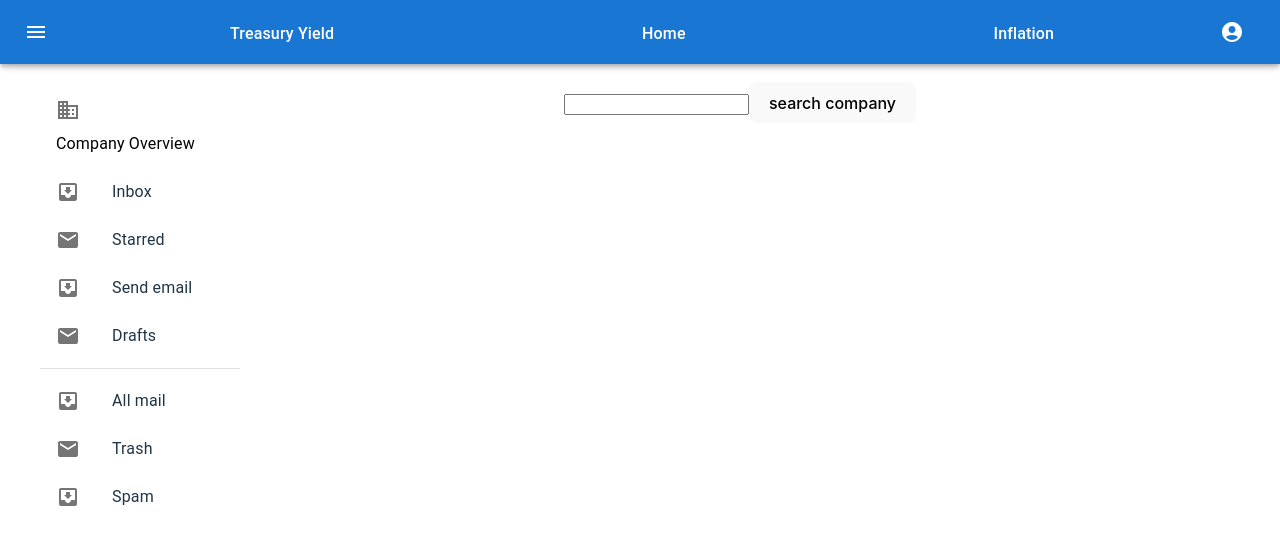
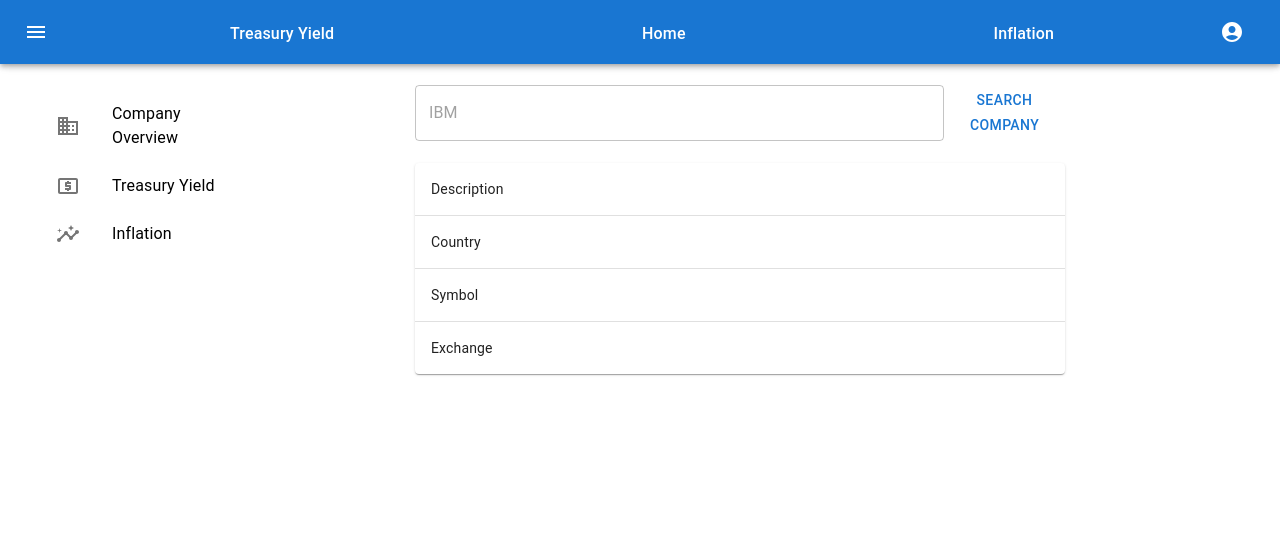
Before and after one commit to ChrisDietrich405/marcelo-api-9-8, a React (Vite) app: page /company-overview in a window 1280 px wide. Shown: the top 544 px of the page. Built offline with nearby package versions, Linux system fonts and the light colour scheme.

Commit message:
feat styled company overview

```diff
--- a/src/App.tsx
+++ b/src/App.tsx
@@ -27,7 +27,6 @@ function App() {
             <Route path="/treasury-yield" element={<TreasuryYield />} />
             <Route path="/inflation" element={<Inflation />} />
             <Route path="/company-overview" element={<CompanyOverview />} />
-
           </Routes>
         </main>
       </div>
--- a/src/components/Sidebar.tsx
+++ b/src/components/Sidebar.tsx
@@ -9,45 +9,57 @@ import InboxIcon from "@mui/icons-material/MoveToInbox";
 import MailIcon from "@mui/icons-material/Mail";
 import CompanyOverview from "../pages/CompanyOverview";
 import BusinessIcon from "@mui/icons-material/Business";
+import LocalAtmIcon from "@mui/icons-material/LocalAtm";
+import InsightsIcon from "@mui/icons-material/Insights";
 import { Link } from "react-router-dom";
 const Sidebar = () => {
   return (
     <div>
       {" "}
       <List>
-        <ListItem disablePadding>
+
+        <ListItem
+          disablePadding
+          button
+          component={Link}
+          to="/company-overview"
+          style={{ color: "black" }}
+        >
             <ListItemButton>
-            <Link to="/company-overview" style={{color: "black"}}>
               <ListItemIcon>
                 <BusinessIcon />
               </ListItemIcon>
               <ListItemText primary="Company Overview" />
-            </Link>
             </ListItemButton>
         </ListItem>
-        {["Inbox", "Starred", "Send email", "Drafts"].map((text, index) => (
-          <ListItem key={text} disablePadding>
+        <ListItem
+          disablePadding
+          button
+          component={Link}
+          to="/treasury-yield"
+          style={{ color: "black" }}
+        >
           <ListItemButton>
             <ListItemIcon>
-                {index % 2 === 0 ? <InboxIcon /> : <MailIcon />}
+              <LocalAtmIcon />
             </ListItemIcon>
-              <ListItemText primary={text} />
+            <ListItemText primary="Treasury Yield" />
           </ListItemButton>
         </ListItem>
-        ))}
-      </List>
-      <Divider />
-      <List>
-        {["All mail", "Trash", "Spam"].map((text, index) => (
-          <ListItem key={text} disablePadding>
+        <ListItem
+          disablePadding
+          button
+          component={Link}
+          to="/inflation"
+          style={{ color: "black" }}
+        >
           <ListItemButton>
             <ListItemIcon>
-                {index % 2 === 0 ? <InboxIcon /> : <MailIcon />}
+              <InsightsIcon />
             </ListItemIcon>
-              <ListItemText primary={text} />
+            <ListItemText primary="Inflation" />
           </ListItemButton>
         </ListItem>
-        ))}
       </List>
     </div>
   );
--- a/src/pages/CompanyOverview.tsx
+++ b/src/pages/CompanyOverview.tsx
@@ -1,37 +1,97 @@
 import React, { useEffect, useState } from "react";
 //https://www.alphavantage.co/query?function=OVERVIEW&symbol=IBM&apikey=demo
-
+import Button from "@mui/material/Button";
+import Table from "@mui/material/Table";
+import TableBody from "@mui/material/TableBody";
+import TableCell from "@mui/material/TableCell";
+import TableContainer from "@mui/material/TableContainer";
+import TableHead from "@mui/material/TableHead";
+import TableRow from "@mui/material/TableRow";
+import Paper from "@mui/material/Paper";
+import TextField from "@mui/material/TextField";
 interface CompanyState {
   Name: string;
   Symbol: string;
   Description: string;
   Country: string;
-    Exchange: string
+  Exchange: string;
 }
 
 const CompanyOverview = () => {
-  const [company, setCompany] = useState<CompanyState | null>(null)
-  const [symbolQuery, setSymbolQuery] = useState<string>("")
+  const [company, setCompany] = useState<CompanyState | null>(null);
+  const [symbolQuery, setSymbolQuery] = useState<string>("");
 
   const fetchCompanyOverview = async () => {
-    if(symbolQuery) {
+    if (symbolQuery) {
       const response = await fetch(
         `https://www.alphavantage.co/query?function=OVERVIEW&symbol=${symbolQuery}&apikey=${
           import.meta.env.VITE_ALPHAVANTAGE_KEY
         }`
       );
-    const data = await response.json()
-    setCompany(data)
+      const data = await response.json();
+      console.log(data);
+      setCompany(data);
     } else {
-        alert("big problems")
+      alert("big problems");
     }
   };
 
-  return <div>
-    <input type="text" value={symbolQuery} onChange={(e) => setSymbolQuery(e.target.value)} />
-    <button onClick={fetchCompanyOverview}>search company</button>
+  return (
+    <div>
+      <div style={{ display: "flex", alignItems: "center" }}>
+        <TextField
+          fullWidth
+          placeholder="IBM"
+          inputProps={{ "aria-label": "description" }}
+          type="text"
+          value={symbolQuery}
+          onChange={(e) => setSymbolQuery(e.target.value)}
+        />
+        <Button onClick={fetchCompanyOverview} variant="text">
+          search company
+        </Button>
+      </div>
       <h2>{company?.Name}</h2>
-  </div>;
+      <TableContainer component={Paper}>
+        <Table sx={{ minWidth: 650 }} aria-label="simple table">
+          <TableBody>
+            <TableRow
+              sx={{ "&:last-child td, &:last-child th": { border: 0 } }}
+            >
+              <TableCell component="th" scope="row">
+                Description
+              </TableCell>
+              <TableCell>{company?.Description}</TableCell>
+            </TableRow>
+            <TableRow
+              sx={{ "&:last-child td, &:last-child th": { border: 0 } }}
+            >
+              <TableCell component="th" scope="row">
+                Country
+              </TableCell>
+              <TableCell>{company?.Country}</TableCell>
+            </TableRow>
+            <TableRow
+              sx={{ "&:last-child td, &:last-child th": { border: 0 } }}
+            >
+              <TableCell component="th" scope="row">
+                Symbol
+              </TableCell>
+              <TableCell>{company?.Symbol}</TableCell>
+            </TableRow>
+            <TableRow
+              sx={{ "&:last-child td, &:last-child th": { border: 0 } }}
+            >
+              <TableCell component="th" scope="row">
+                Exchange
+              </TableCell>
+              <TableCell>{company?.Exchange}</TableCell>
+            </TableRow>
+          </TableBody>
+        </Table>
+      </TableContainer>
+    </div>
+  );
 };
 
 export default CompanyOverview;
```
Lines whose indentation alone changed are shown as unchanged.
